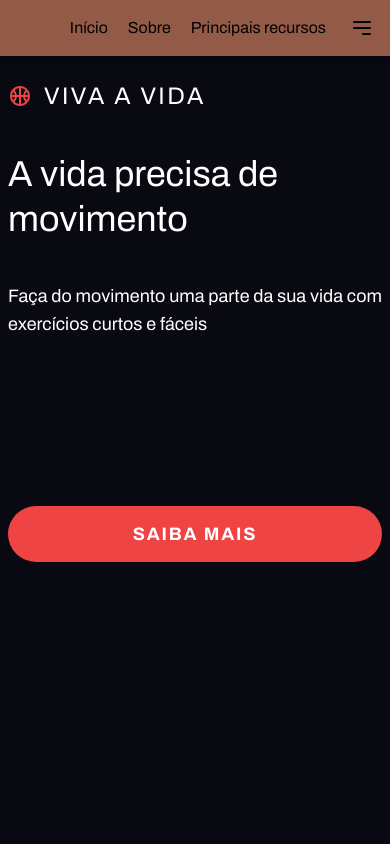
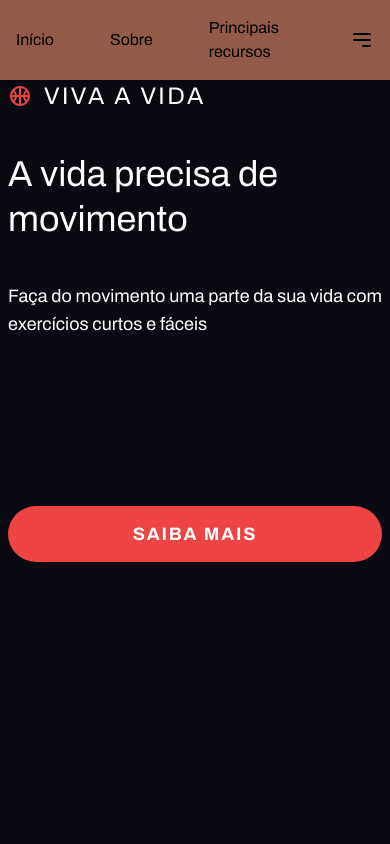
Before and after one commit to VictorSalome/Landpage-public-acadewmia, a Next.js app: page / in a window 390 px wide. Shown: the top 844 px of the page. Built offline with nearby package versions, Linux system fonts and the light colour scheme; grey boxes are pictures that could not be loaded.

Commit message:
fix: ajuste do header mobile

```diff
--- a/src/app/components/Header.tsx
+++ b/src/app/components/Header.tsx
@@ -73,7 +73,7 @@ export const Header = () => {
           </li>
         </ul>
         {/* Botão do menu hambúrguer para telas móveis */}
-        <div className="flex justify-between items-center gap-5 md:hidden list-none">
+        <div className="flex justify-between items-center gap-14 md:hidden list-none">
           <li>
             <a
               href="#primeira"
```
